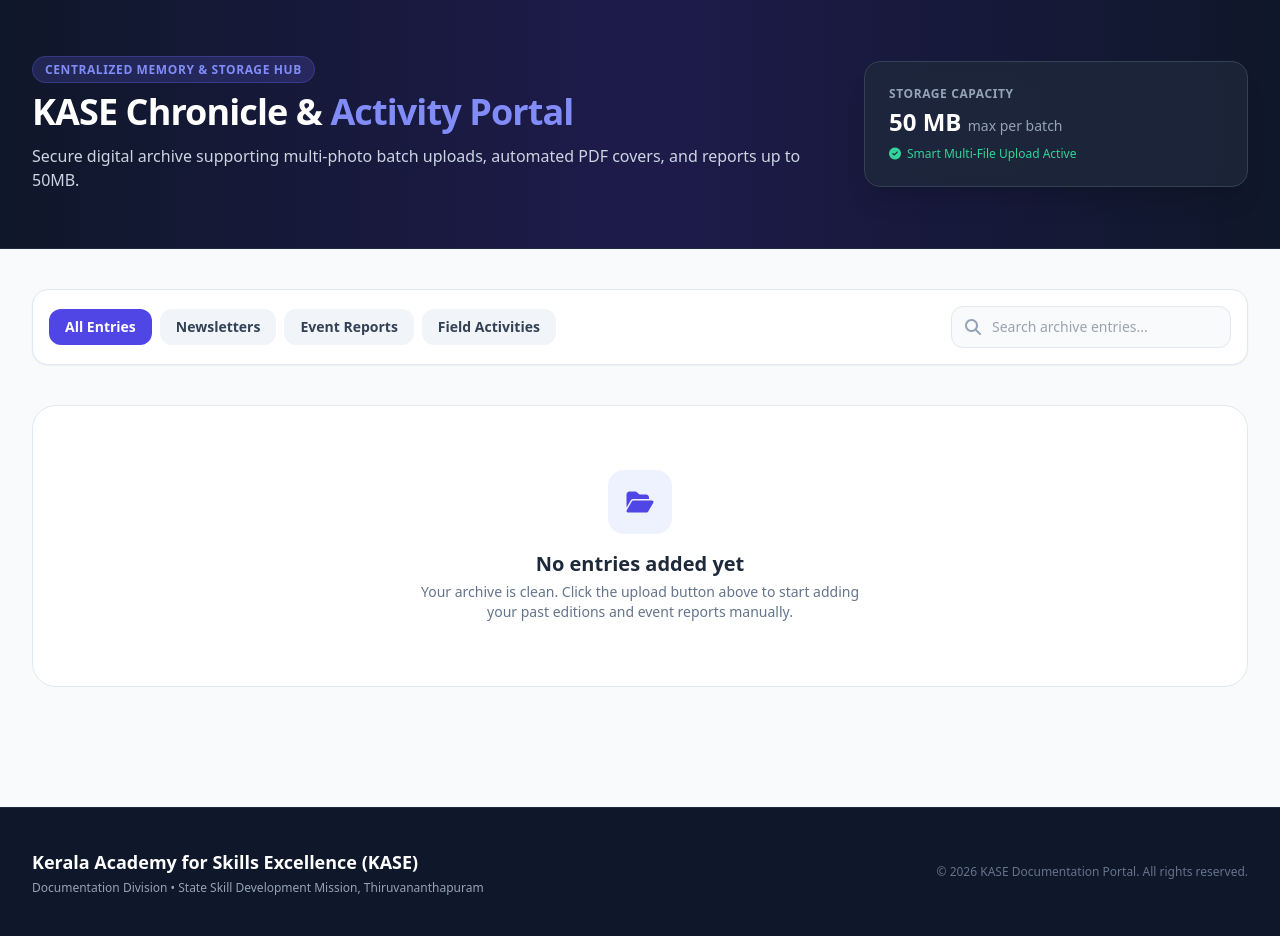
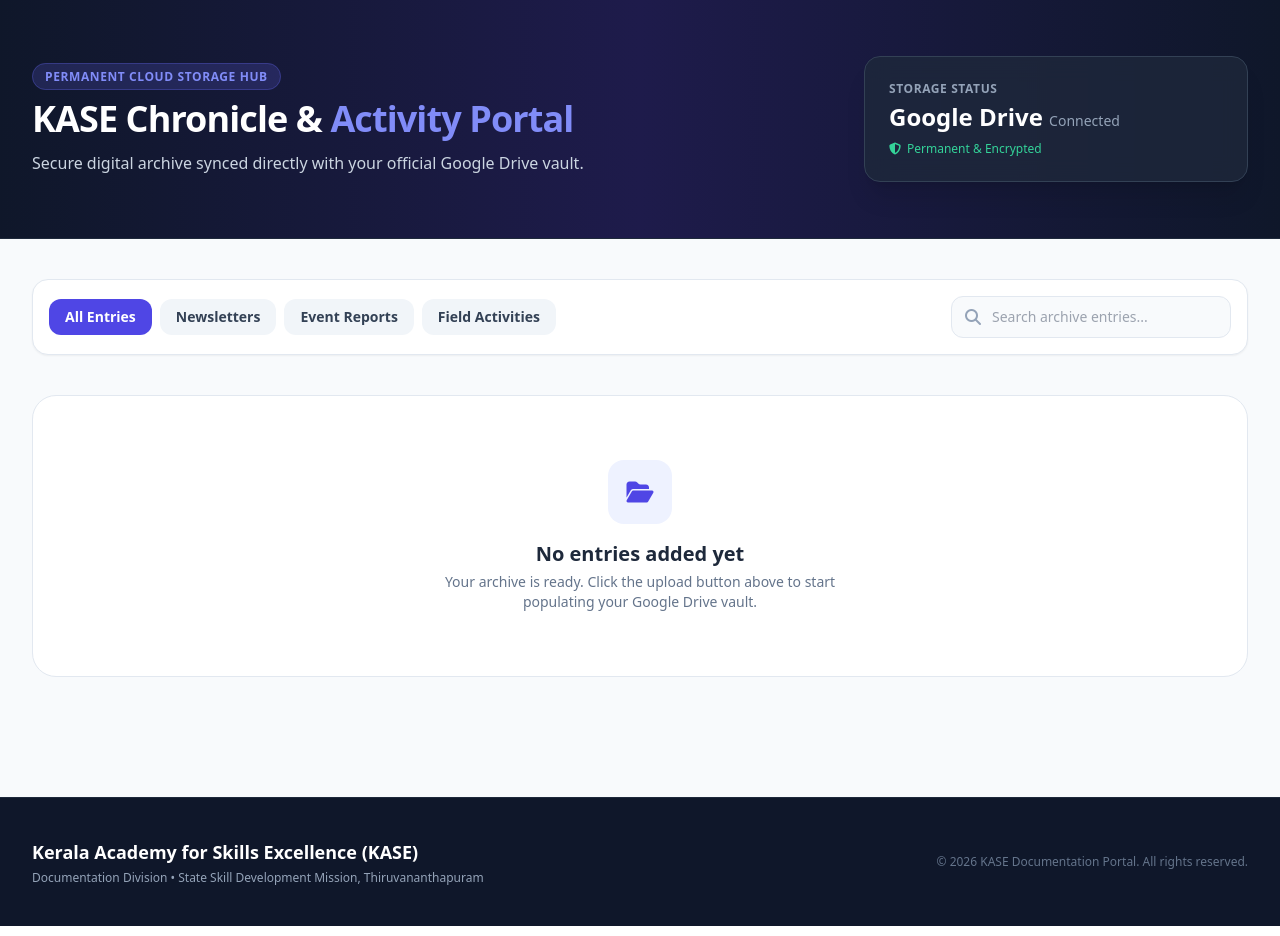
Before and after one commit to exedockase-star/kase-documentation, a Flask app: page / in a window 1280 px wide. Shown: the part 81-1017 px from the top of the page. Run offline with Flask 3, Linux system fonts and the light colour scheme; some libraries are stand-ins or nearby versions.

Commit message:
Update index.html

```diff
--- a/templates/index.html
+++ b/templates/index.html
@@ -31,14 +31,14 @@
     <section class="bg-gradient-to-r from-slate-900 via-indigo-950 to-slate-900 text-white py-14 px-4 sm:px-6 lg:px-8 border-b border-slate-800">
         <div class="max-w-7xl mx-auto grid grid-cols-1 md:grid-cols-3 gap-8 items-center">
             <div class="md:col-span-2">
-                <span class="bg-indigo-500/20 text-indigo-400 border border-indigo-500/30 text-xs font-bold px-3 py-1 rounded-full uppercase tracking-wider">Centralized Memory & Storage Hub</span>
+                <span class="bg-indigo-500/20 text-indigo-400 border border-indigo-500/30 text-xs font-bold px-3 py-1 rounded-full uppercase tracking-wider">Permanent Cloud Storage Hub</span>
                 <h2 class="text-3xl sm:text-4xl font-black tracking-tight mt-3 leading-tight">KASE Chronicle & <span class="text-indigo-400">Activity Portal</span></h2>
-                <p class="text-slate-300 mt-3 text-sm sm:text-base leading-relaxed">Secure digital archive supporting multi-photo batch uploads, automated PDF covers, and reports up to 50MB.</p>
+                <p class="text-slate-300 mt-3 text-sm sm:text-base leading-relaxed">Secure digital archive synced directly with your official Google Drive vault.</p>
             </div>
             <div class="bg-slate-800/80 backdrop-blur-md p-6 rounded-2xl border border-slate-700 shadow-xl flex flex-col justify-center">
-                <span class="text-xs uppercase tracking-wider text-slate-400 font-bold mb-1">Storage Capacity</span>
-                <p class="text-2xl font-black text-white">50 MB <span class="text-sm font-normal text-slate-400">max per batch</span></p>
-                <p class="text-xs text-emerald-400 mt-2 flex items-center gap-1.5"><i class="fa-solid fa-circle-check"></i> Smart Multi-File Upload Active</p>
+                <span class="text-xs uppercase tracking-wider text-slate-400 font-bold mb-1">Storage Status</span>
+                <p class="text-2xl font-black text-white">Google Drive <span class="text-sm font-normal text-slate-400">Connected</span></p>
+                <p class="text-xs text-emerald-400 mt-2 flex items-center gap-1.5"><i class="fa-solid fa-shield-halved"></i> Permanent & Encrypted</p>
             </div>
         </div>
     </section>
@@ -70,26 +70,20 @@
                 <i class="fa-solid fa-folder-open"></i>
             </div>
             <h3 class="text-xl font-bold text-slate-800">No entries added yet</h3>
-            <p class="text-slate-500 text-sm mt-1 max-w-md mx-auto">Your archive is clean. Click the upload button above to start adding your past editions and event reports manually.</p>
+            <p class="text-slate-500 text-sm mt-1 max-w-md mx-auto">Your archive is ready. Click the upload button above to start populating your Google Drive vault.</p>
         </div>
         {% else %}
         <div class="grid grid-cols-1 md:grid-cols-2 lg:grid-cols-3 gap-6">
             {% for entry in entries %}
             <div class="bg-white rounded-2xl border border-slate-200 shadow-sm overflow-hidden flex flex-col justify-between hover:shadow-xl transition duration-300 group">
                 <div>
-                    <!-- Smart Cover Display with Photo Counter -->
-                    <div class="h-48 bg-slate-100 border-b border-slate-100 relative overflow-hidden flex items-center justify-center">
-                        {% if entry.cover_filename %}
-                        <img src="{{ url_for('static', filename='uploads/' + entry.cover_filename) }}" alt="Cover" class="w-full h-full object-cover group-hover:scale-105 transition duration-500">
-                        {% else %}
-                        <div class="absolute inset-0 bg-gradient-to-tr from-slate-900 to-indigo-950 flex flex-col items-center justify-center text-slate-400 p-4">
-                            <i class="fa-regular fa-image text-3xl text-indigo-400 mb-2"></i>
-                            <span class="text-xs text-slate-300 font-medium">Record Archive</span>
-                        </div>
-                        {% endif %}
+                    <!-- Cloud Storage Preview Card -->
+                    <div class="h-48 bg-gradient-to-tr from-slate-900 to-indigo-950 border-b border-slate-100 relative overflow-hidden flex flex-col items-center justify-center text-center p-6">
+                        <i class="fa-brands fa-google-drive text-4xl text-indigo-400 mb-2 group-hover:scale-110 transition duration-300"></i>
+                        <span class="text-xs text-slate-300 font-semibold tracking-wider uppercase">Google Drive Vault Record</span>
                         <div class="absolute top-3 right-3 flex gap-2">
                             {% if entry.gallery|length > 1 %}
-                            <span class="text-xs font-bold bg-slate-900/80 text-white px-2.5 py-1 rounded-full backdrop-blur-md shadow-md"><i class="fa-regular fa-images mr-1"></i> {{ entry.gallery|length }} Photos</span>
+                            <span class="text-xs font-bold bg-slate-900/80 text-white px-2.5 py-1 rounded-full backdrop-blur-md shadow-md"><i class="fa-regular fa-images mr-1"></i> {{ entry.gallery|length }} Files</span>
                             {% endif %}
                             <span class="text-xs font-black uppercase tracking-wider {{ entry.badge }} px-3 py-1 rounded-full shadow-md">{{ entry.category }}</span>
                         </div>
@@ -104,10 +98,10 @@
                     </div>
                 </div>
                 <div class="px-6 pb-6 pt-3 border-t border-slate-100 flex items-center justify-between">
-                    <span class="text-xs font-semibold text-emerald-600 flex items-center gap-1.5"><i class="fa-solid fa-circle-check"></i> Saved</span>
-                    {% if entry.filename %}
-                    <a href="{{ url_for('static', filename='uploads/' + entry.filename) }}" target="_blank" class="inline-flex items-center gap-1.5 text-indigo-600 hover:text-indigo-800 text-sm font-bold transition">
-                        <span>View Files</span> <i class="fa-solid fa-arrow-up-right-from-square text-xs"></i>
+                    <span class="text-xs font-semibold text-emerald-600 flex items-center gap-1.5"><i class="fa-solid fa-cloud-arrow-up"></i> Saved to Drive</span>
+                    {% if entry.file_id %}
+                    <a href="https://drive.google.com/file/d/{{ entry.file_id }}/view" target="_blank" class="inline-flex items-center gap-1.5 text-indigo-600 hover:text-indigo-800 text-sm font-bold transition">
+                        <span>View in Drive</span> <i class="fa-solid fa-arrow-up-right-from-square text-xs"></i>
                     </a>
                     {% else %}
                     <span class="text-xs text-slate-400 font-medium">Metadata Only</span>
@@ -125,13 +119,13 @@
             <button onclick="closeUploadModal()" class="absolute top-6 right-6 text-slate-400 hover:text-slate-700 text-lg">
                 <i class="fa-solid fa-xmark"></i>
             </button>
-            <h3 class="text-2xl font-black text-slate-900 mb-2">Upload Event Entry</h3>
-            <p class="text-xs text-slate-500 mb-6">Select multiple photos or a PDF document at once (Hold Ctrl or Shift to select multiple files, max 50MB total).</p>
+            <h3 class="text-2xl font-black text-slate-900 mb-2">Upload to Google Drive</h3>
+            <p class="text-xs text-slate-500 mb-6">Select multiple photos or a PDF document at once (Max 50MB total batch upload).</p>
 
             <form action="/upload" method="POST" enctype="multipart/form-data" class="space-y-4">
                 <div>
                     <label class="block text-xs font-bold uppercase tracking-wider text-slate-700 mb-1">Title / Event Name</label>
-                    <input type="text" name="title" required placeholder="e.g., KASE Chronicle - May 2025" class="w-full px-4 py-2.5 bg-slate-50 border border-slate-200 rounded-xl text-sm focus:outline-none focus:ring-2 focus:ring-indigo-600">
+                    <input type="text" name="title" required placeholder="e.g., KASE Chronicle Edition" class="w-full px-4 py-2.5 bg-slate-50 border border-slate-200 rounded-xl text-sm focus:outline-none focus:ring-2 focus:ring-indigo-600">
                 </div>
 
                 <div class="grid grid-cols-2 gap-4">
@@ -151,17 +145,17 @@
 
                 <div>
                     <label class="block text-xs font-bold uppercase tracking-wider text-slate-700 mb-1">Summary / Highlights</label>
-                    <textarea name="summary" rows="3" required placeholder="Short summary for management review..." class="w-full px-4 py-2.5 bg-slate-50 border border-slate-200 rounded-xl text-sm focus:outline-none focus:ring-2 focus:ring-indigo-600"></textarea>
+                    <textarea name="summary" rows="3" required placeholder="Short summary for records..." class="w-full px-4 py-2.5 bg-slate-50 border border-slate-200 rounded-xl text-sm focus:outline-none focus:ring-2 focus:ring-indigo-600"></textarea>
                 </div>
 
                 <div>
-                    <label class="block text-xs font-bold uppercase tracking-wider text-slate-700 mb-1">Select Multiple Files / Photos (Max 50MB)</label>
+                    <label class="block text-xs font-bold uppercase tracking-wider text-slate-700 mb-1">Select Files / Photos (Max 50MB)</label>
                     <input type="file" name="files" multiple accept=".pdf,.jpg,.jpeg,.png,.webp" required class="w-full text-xs text-slate-500 file:mr-4 file:py-2 file:px-4 file:rounded-xl file:border-0 file:text-xs file:font-bold file:bg-indigo-50 file:text-indigo-700 hover:file:bg-indigo-100 cursor-pointer">
                 </div>
 
                 <div class="pt-4 flex items-center justify-end space-x-3">
                     <button type="button" onclick="closeUploadModal()" class="px-5 py-2.5 bg-slate-100 hover:bg-slate-200 text-slate-700 text-sm font-semibold rounded-xl">Cancel</button>
-                    <button type="submit" class="px-6 py-2.5 bg-indigo-600 hover:bg-indigo-700 text-white text-sm font-bold rounded-xl shadow-md">Publish Batch</button>
+                    <button type="submit" class="px-6 py-2.5 bg-indigo-600 hover:bg-indigo-700 text-white text-sm font-bold rounded-xl shadow-md">Upload to Drive</button>
                 </div>
             </form>
         </div>
```
